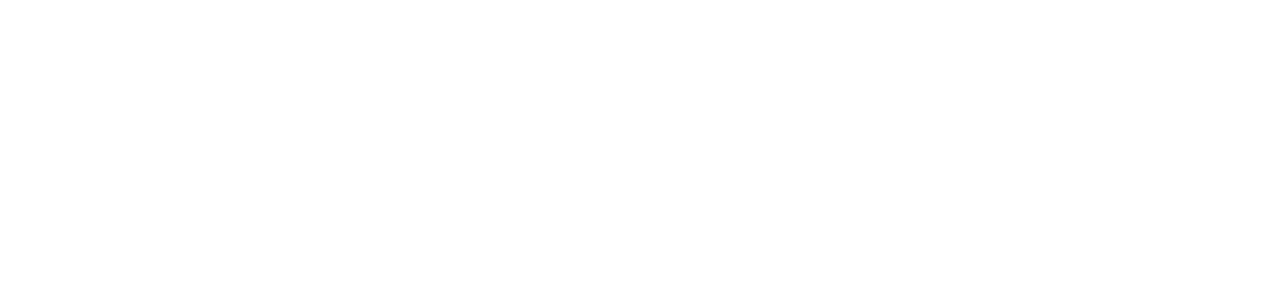
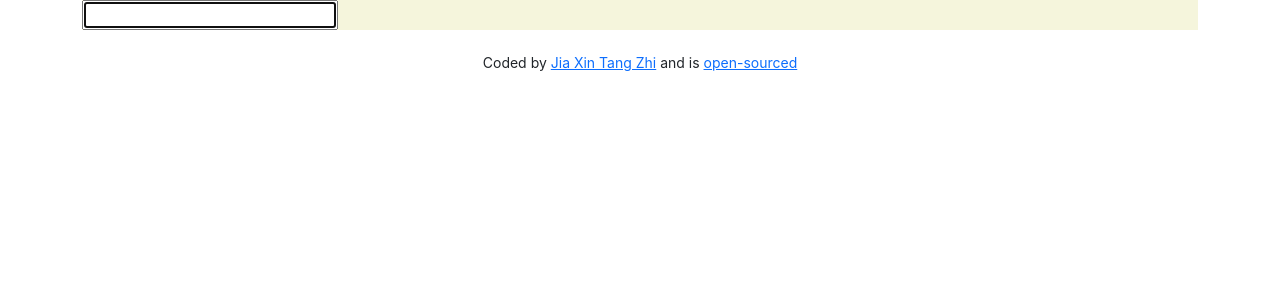
Before and after one commit to jiatangzhi/react-dictionary, a React (Create React App) app: page / in a window 1280 px wide. Shown: the top 300 px of the page. Built offline with nearby package versions, Linux system fonts and the light colour scheme.

Commit message:
created the search engine

```diff
--- a/src/App.css
+++ b/src/App.css
@@ -0,0 +1,4 @@
+.App-footer {
+  text-align: center;
+  margin: 20px 0;
+}
--- a/src/App.js
+++ b/src/App.js
@@ -1,9 +1,35 @@
 import "./App.css";
+import Dictionary from "./Dictionary.js";
 
 export default function App() {
   return (
     <div className="App">
-      <header className="App-header"></header>
+      <div className="container">
+        <header className="App-header"> </header>
+        <main>
+          <Dictionary />
+        </main>
+        <footer className="App-footer">
+          <small>
+            Coded by{" "}
+            <a
+              href="https://www.jxtangzhi.com"
+              target="_blank"
+              rel="noreferrer"
+            >
+              Jia Xin Tang Zhi
+            </a>{" "}
+            and is{" "}
+            <a
+              href="https://github.com/jiatangzhi/react-dictionary"
+              target="_blank"
+              rel="noreferrer"
+            >
+              open-sourced
+            </a>
+          </small>
+        </footer>
+      </div>
     </div>
   );
 }
--- /dev/null
+++ b/src/Dictionary.css
@@ -0,0 +1,3 @@
+.Dictionary {
+    background: beige;
+}
--- /dev/null
+++ b/src/Dictionary.js
@@ -0,0 +1,20 @@
+import React, { useState } from "react";
+import "./Dictionary.css";
+
+export default function Dictionary() {
+    let [keyword, setKeyword] = useState("");
+
+    function search(event) {
+        event.preventDefault();
+    }
+
+    function handleKeywordChange(event) {
+        setKeyword(event.target.value);
+    }
+
+  return (<div className="Dictionary">
+      <form onSubmit={search}>
+          <input type="search" autoFocus={true} onChange={handleKeywordChange}/>
+      </form>
+  </div>);
+}
```
Also changed, not shown: src/logo.svg (deleted).
